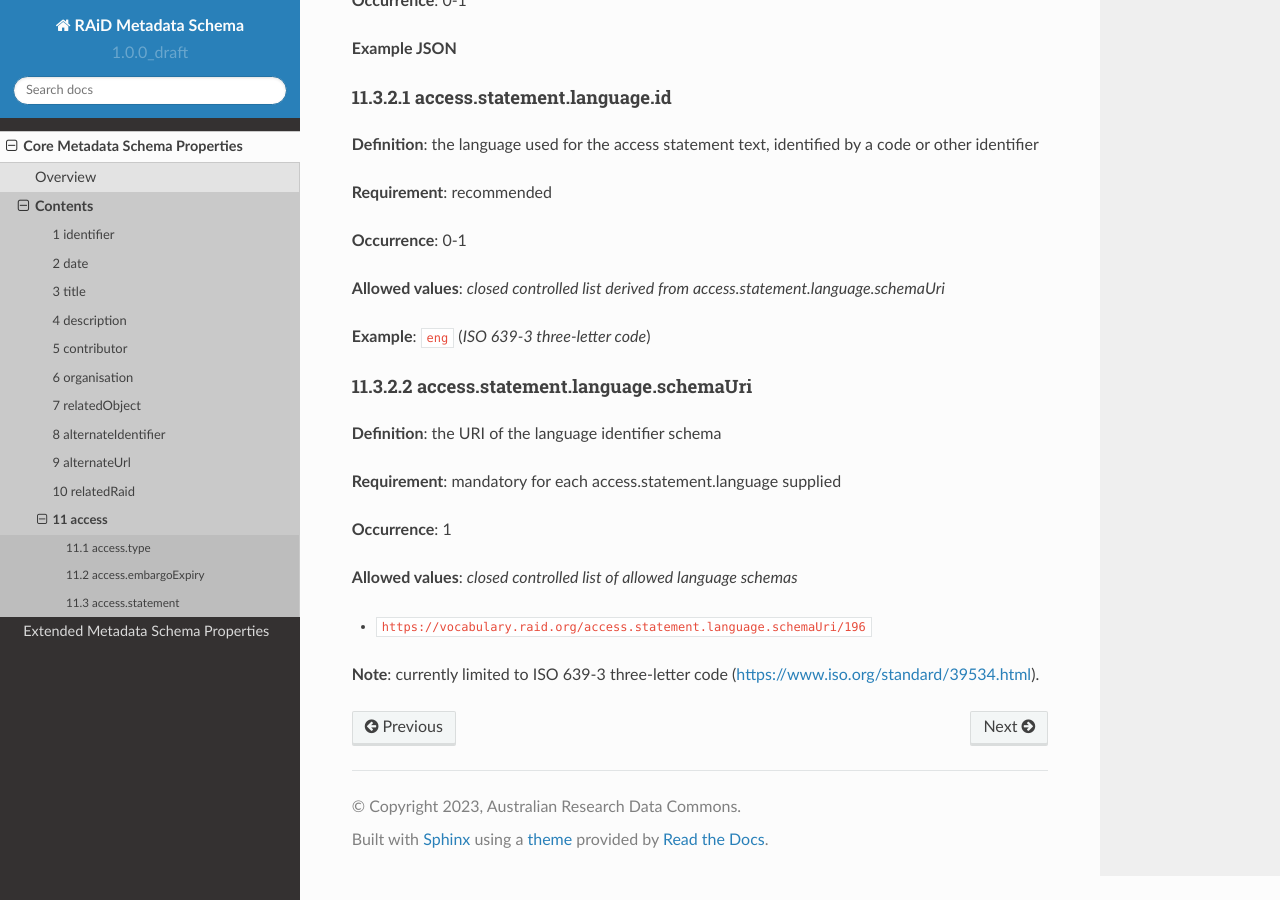
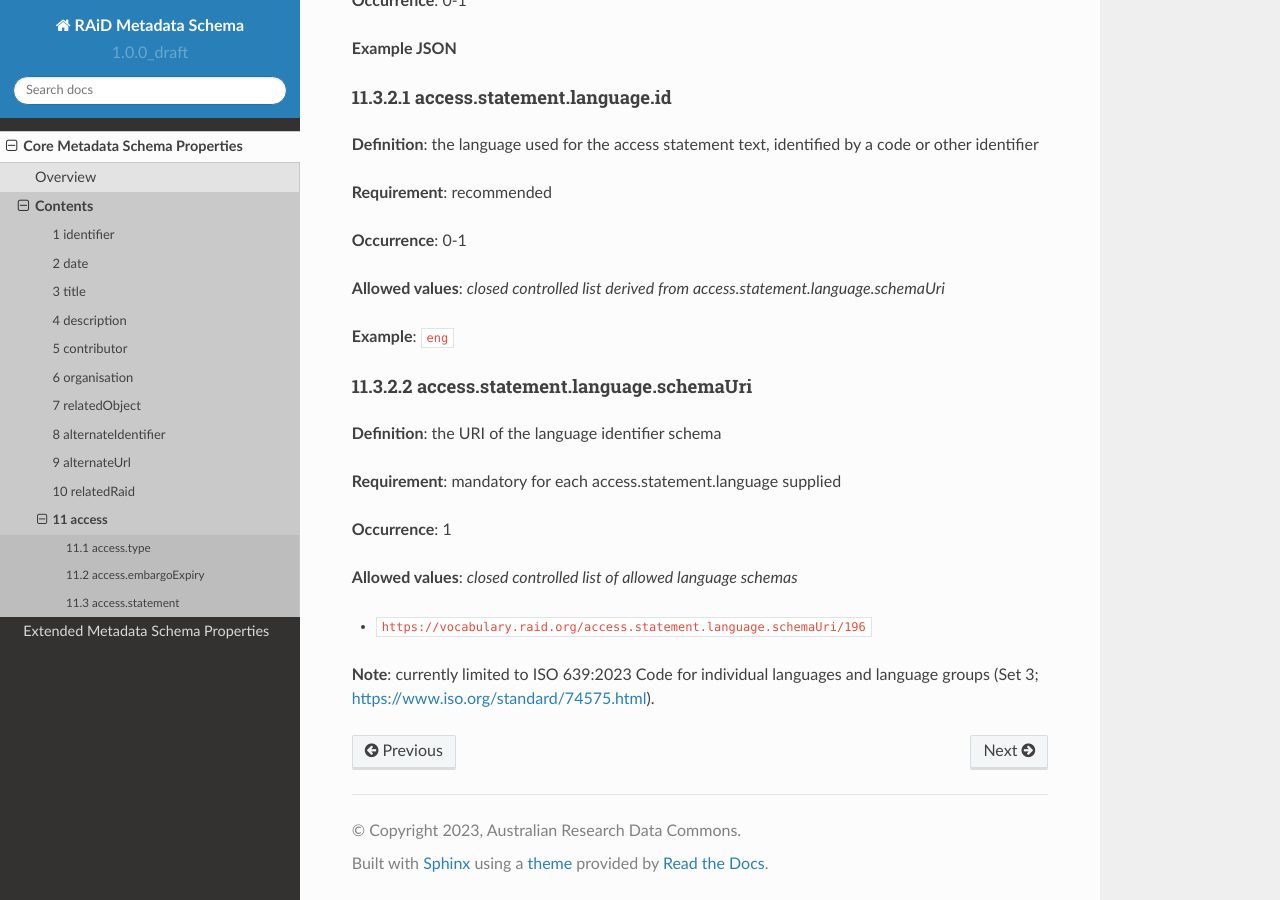
Before and after one commit to au-research/raid-metadata, a Sphinx documentation site: the page built from rtd/docs/source/core/access.rst, in a window 1280 px wide and 900 px high, scrolled down 2732 px. Built offline with Sphinx 7.4.7 and the Read the Docs theme 2.0.0, drawn with Linux system fonts in a browser that asks for light colours; pages that are not in the unit, such as notebooks, are missing from menus.

Commit message:
Update ISO language code standard in access.rst, title.rst, and description.rst
Update old ISO standard to ISO 639:2023 Code for individual languages and language groups (Set 3; https://www.iso.org/standard/74575.html)

```diff
--- a/rtd/docs/source/core/access.rst
+++ b/rtd/docs/source/core/access.rst
@@ -139,7 +139,7 @@
 
 **Allowed values**: *closed controlled list derived from access.statement.language.schemaUri*
 
-**Example**: ``eng`` (*ISO 639-3 three-letter code*)
+**Example**: ``eng``
 
 .. _11.3.2.2-access.statement.language.schemaUri:
 
@@ -156,4 +156,4 @@
 
 * ``https://vocabulary.raid.org/access.statement.language.schemaUri/196``
 
-**Note**: currently limited to ISO 639-3 three-letter code (https://www.iso.org/standard/39534.html).
+**Note**: currently limited to ISO 639:2023 Code for individual languages and language groups (Set 3; https://www.iso.org/standard/74575.html).
--- a/rtd/docs/source/core/descriptions.rst
+++ b/rtd/docs/source/core/descriptions.rst
@@ -112,7 +112,7 @@
 
 **Allowed values**: *closed controlled list derived from titles.language.schemaUri*
 
-**Example**: ``eng`` (*ISO 639-3 three-letter code*)
+**Example**: ``eng``
 
 .. _4.3.1-description.languageId.schemaUri:
 
@@ -129,4 +129,4 @@
 
 * ``https://vocabulary.raid.org/description.language.schemaUri/240``
 
-**Note**: Currently limited to ISO 639-3 three-letter code (https://www.iso.org/standard/39534.html).
+**Note**: Currently limited to ISO 639:2023 Code for individual languages and language groups (Set 3; https://www.iso.org/standard/39534.html).
--- a/rtd/docs/source/core/titles.rst
+++ b/rtd/docs/source/core/titles.rst
@@ -107,7 +107,7 @@
 
 **Allowed values**: *closed controlled list derived from title.language.schemaUri*
 
-**Example**: ``eng`` (*ISO 639-3 three-letter code*)
+**Example**: ``eng``
 
 .. _3.3.2-title.languageId.schemaUri:
 
```
